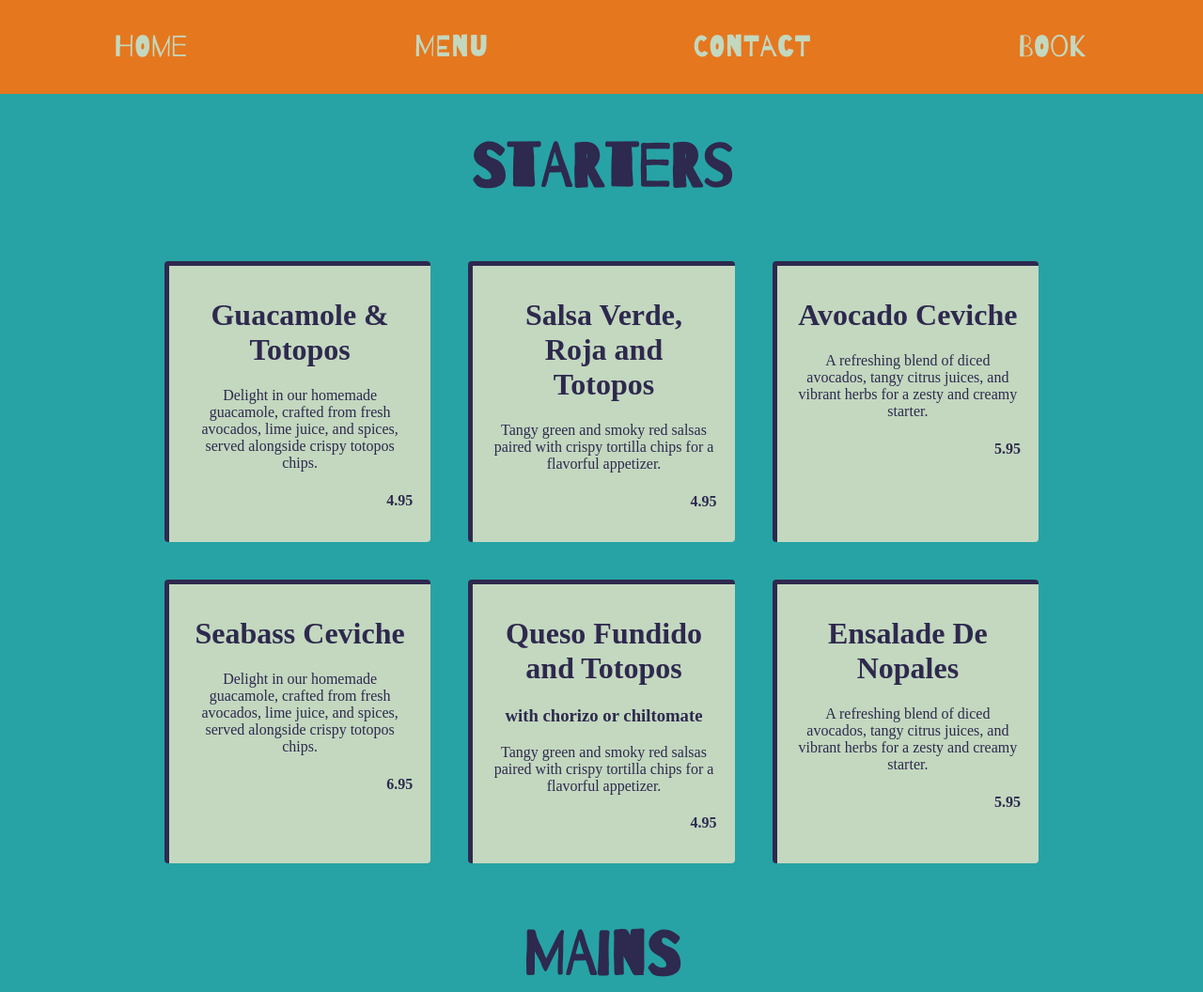
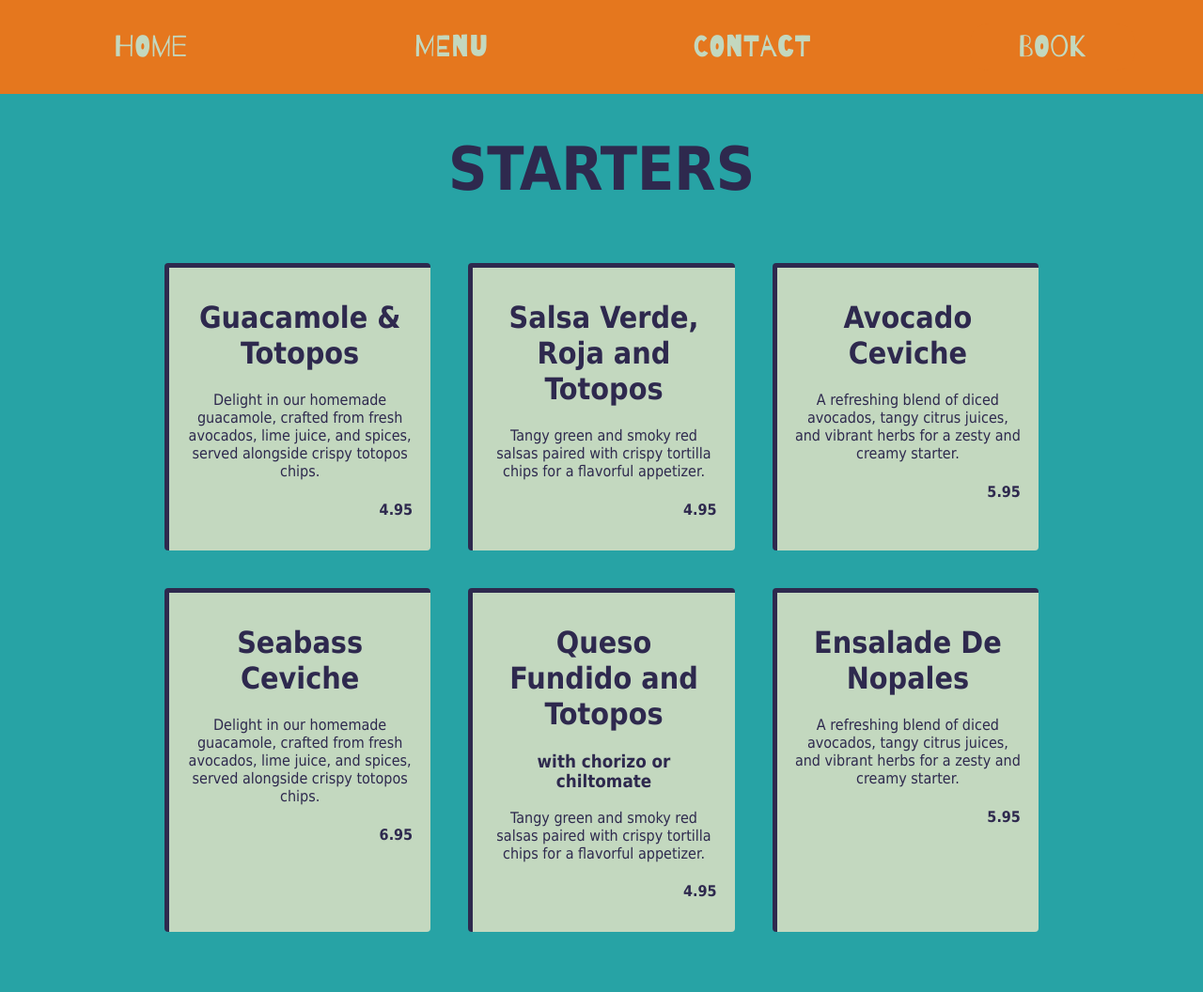
Before and after one commit to hermionelamb/Nopalito, a Flask app: template src/nopalito_flask/templates/menu.html in a window 1280 px wide. Shown: the top 1056 px of the page at 94% size. Run offline with Flask 3, Linux system fonts and the light colour scheme; the template is opened without the code that fills it, so the values that code supplies are empty; some libraries are stand-ins or nearby versions; some web fonts are replaced.

Commit message:
Update menu.css

```diff
--- a/src/nopalito_flask/static/menu.css
+++ b/src/nopalito_flask/static/menu.css
@@ -66,6 +66,9 @@
     font-family: Tahoma;
   }
 
+  .main p, h1, h2, h3, h4{
+    font-family: Tahoma;
+  }
   .gallery-item .thumbnail {
     width: 240px;
     border-radius: 4px;
```
